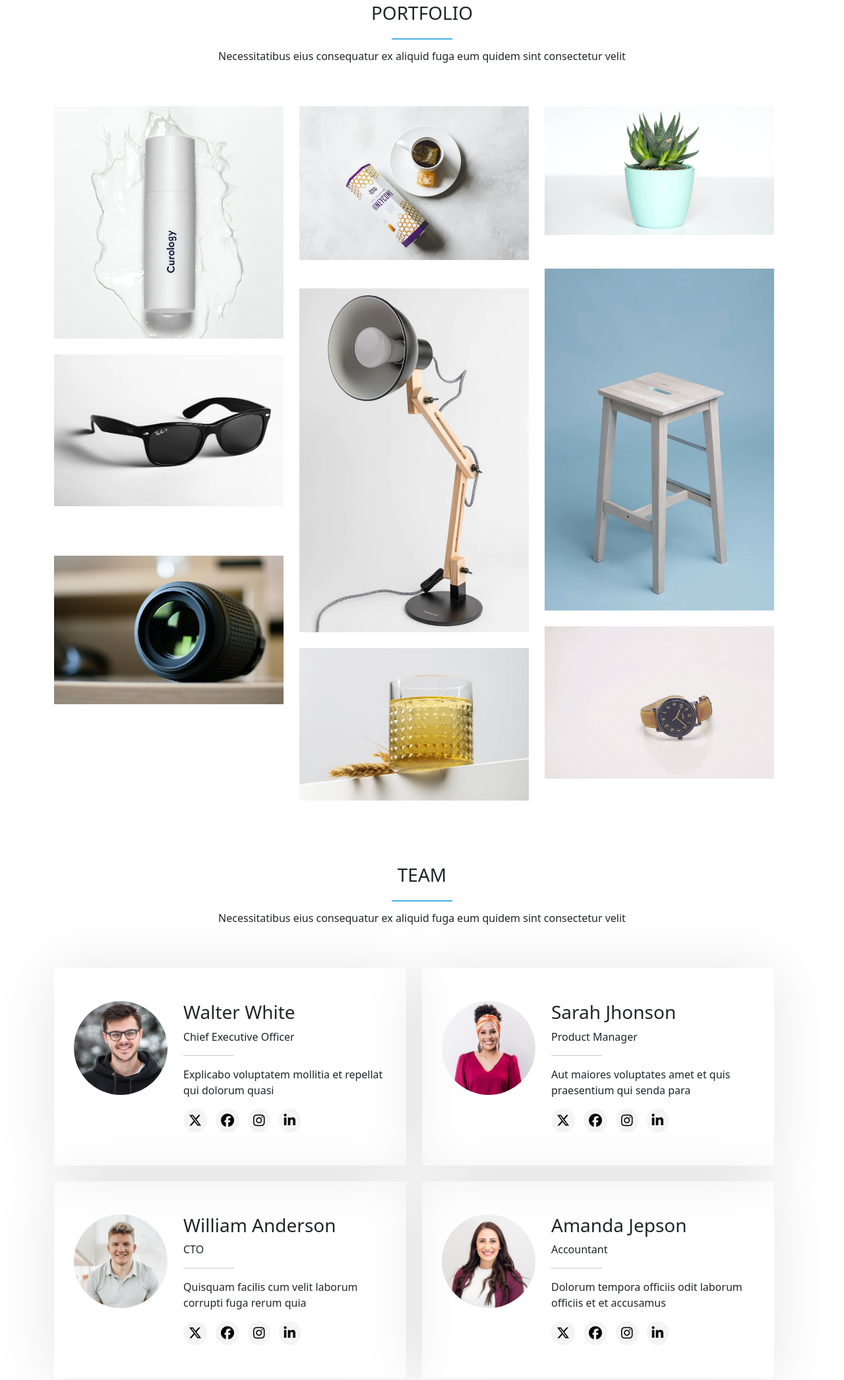
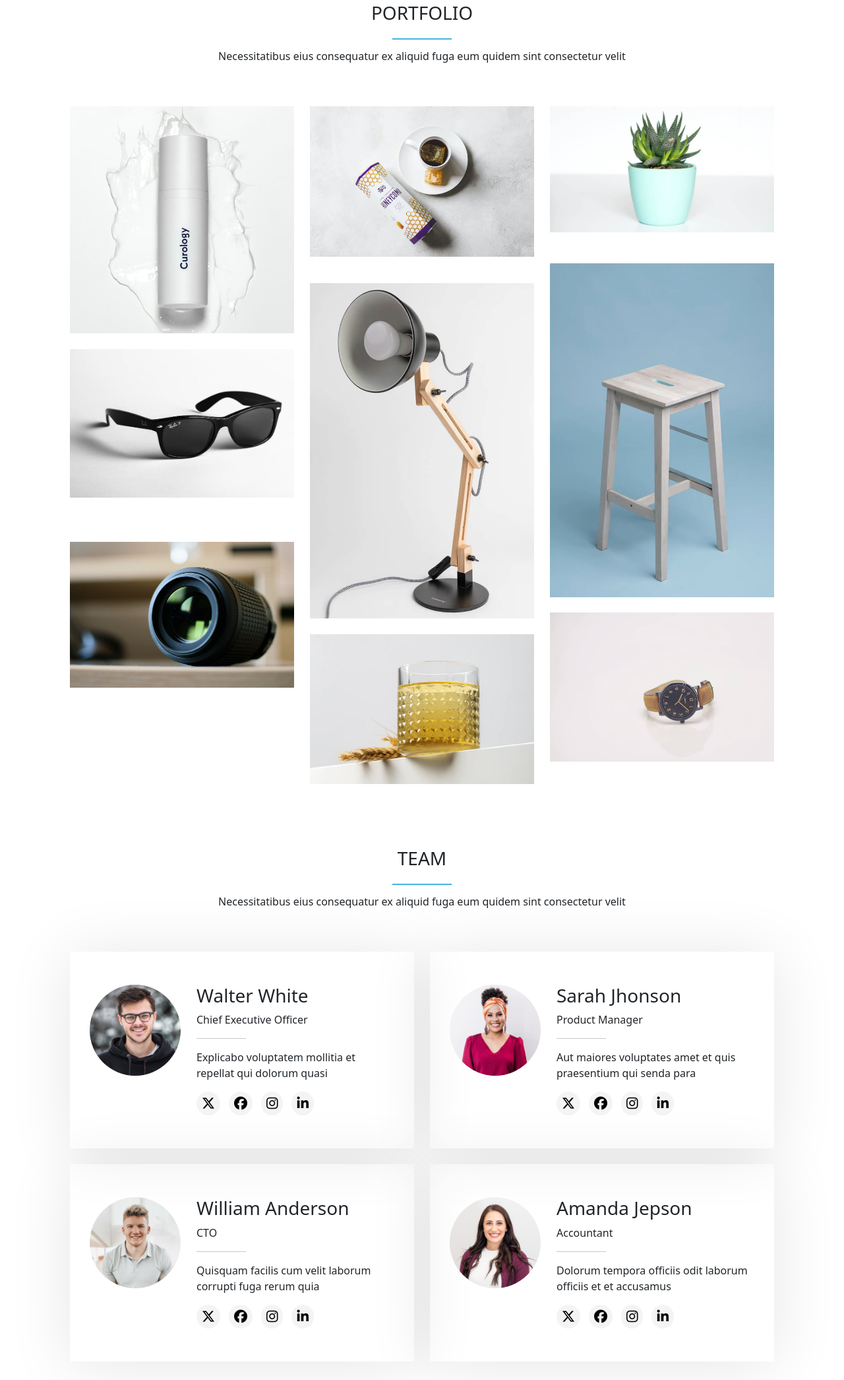
Before and after one commit to OmMore3518/Bootstrap-website, a plain HTML site: page index.html in a window 1280 px wide. Shown: the part 2933-5024 px from the top of the page at 66% size. Drawn offline with nearby package versions, Linux system fonts and the light colour scheme.

Commit message:
Update index.html

```diff
--- a/index.html
+++ b/index.html
@@ -272,12 +272,12 @@
 
     <section class="portfolio">
         <div class="container">
-            <div class="row py-5">
+            <div class="row py-5 mx-0">
                 <h3 class="text-center">PORTFOLIO</h3>
                 <div class="v-divider d-block mx-auto"></div>
                 <P class="text-center">Necessitatibus eius consequatur ex aliquid fuga eum quidem sint consectetur velit</P>
 
-                <div class="row row-cols-1 row-cols-md-3 g-4">
+                <div class="row row-cols-1 row-cols-md-3 mx-0 g-4">
                     <div class="col align-items-center">
                         <div class="gallary-item">
                             <img src="Assets/masonry-portfolio-1.jpg" alt="" class="img-fluid">
@@ -330,11 +330,11 @@
 
     <section class="team">
         <div class="container">
-            <div class="row py-5">
+            <div class="row py-5 mx-0">
                 <h3 class="text-center">TEAM</h3>
                 <div class="v-divider d-block mx-auto"></div>
                 <p class="text-center">Necessitatibus eius consequatur ex aliquid fuga eum quidem sint consectetur velit</p>
-                <div class="row row-cols-1 row-cols-md-1 row-cols-lg-2 gy-4 d-flex">
+                <div class="row row-cols-1 row-cols-md-1 row-cols-lg-2 gy-4 d-flex mx-0">
                     <div class="col-md-12 col-lg-6">
                         <div class="card2">
                             <div class="row">
```
